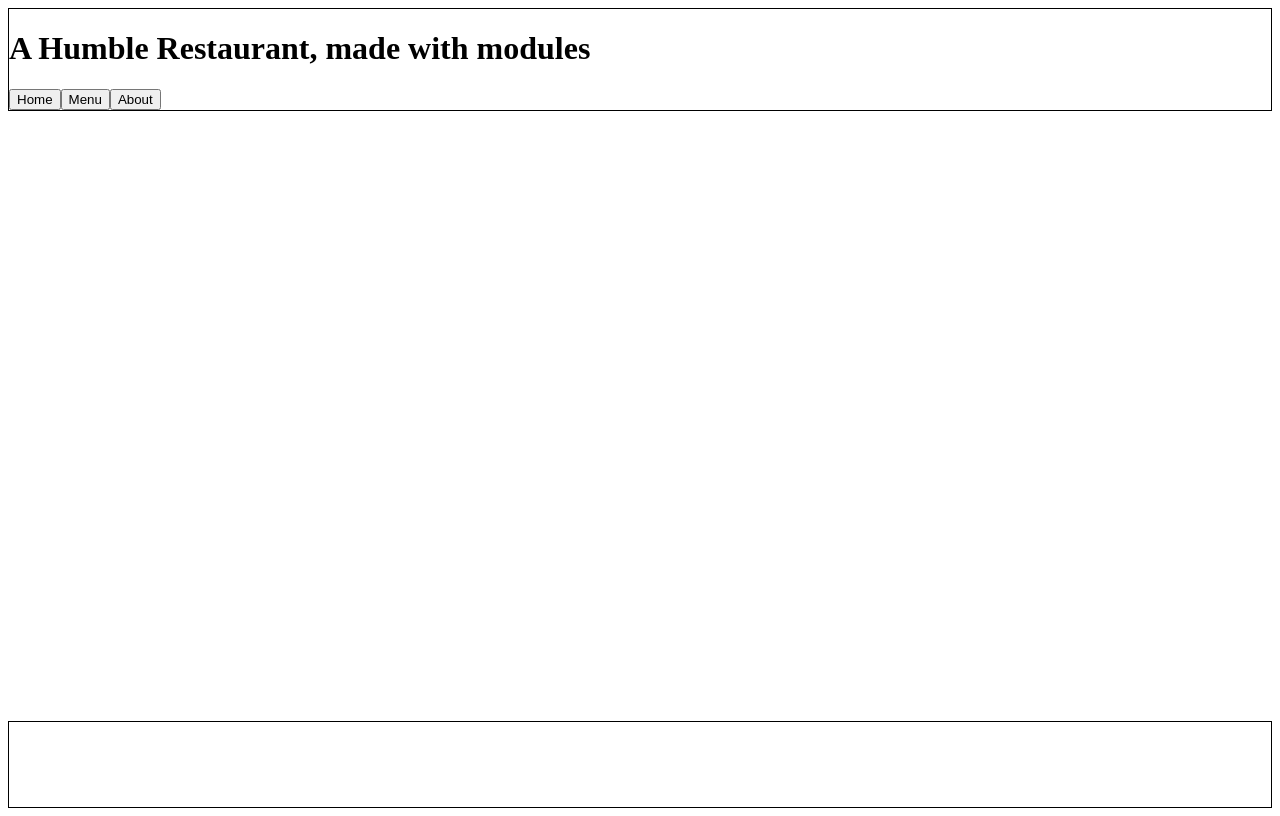
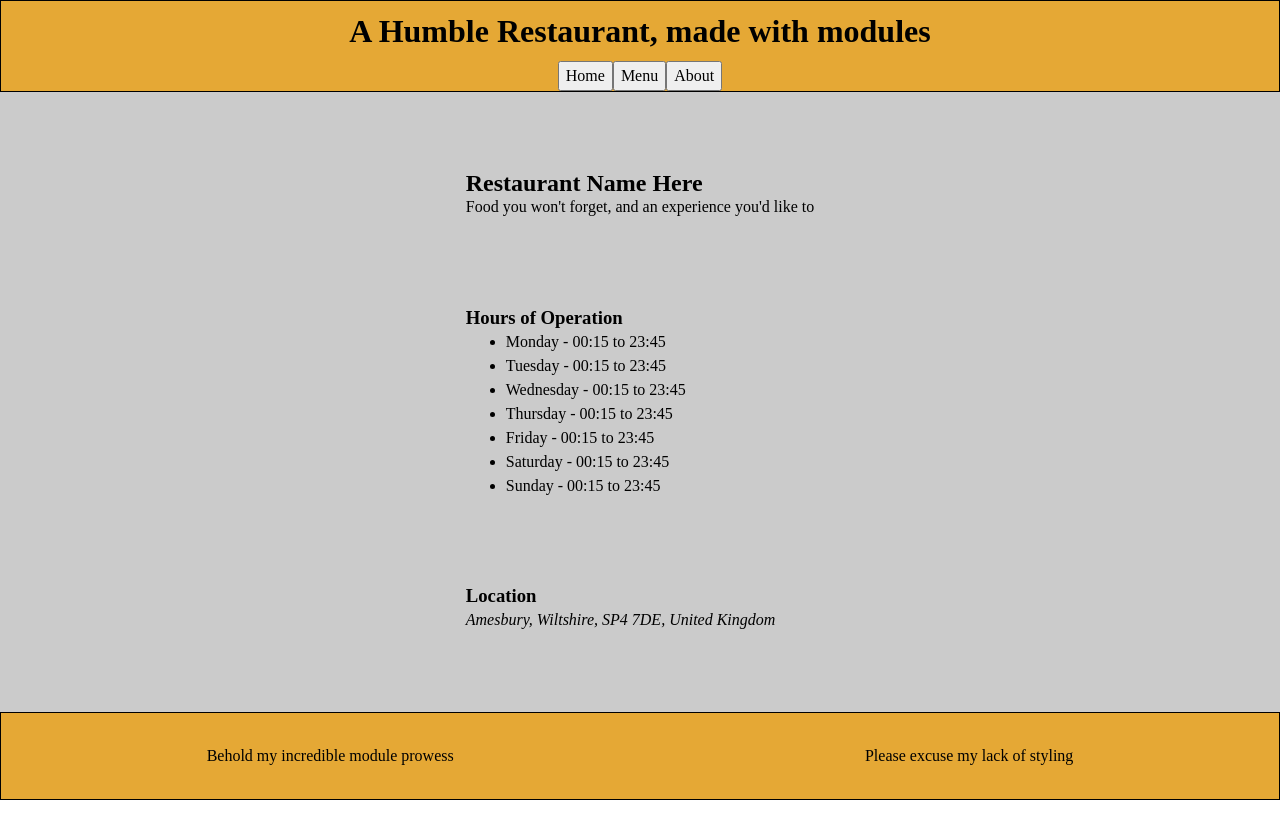
Before and after one commit to kondratkoj/restaurant_page, a website built with webpack: page src/template.html in a window 1280 px wide. Both pictures are taken after a click on the button "Home". Built offline with nearby package versions, Linux system fonts and the light colour scheme.

Commit message:
Got the home page tab working

```diff
--- /dev/null
+++ b/src/home.js
@@ -0,0 +1,45 @@
+import { makeElement } from "./domHelper.js";
+import "./styles/reset.css";
+import "./styles/home.css";
+
+export function createHome() {
+  const openHours = [
+    "Monday - 00:15 to 23:45",
+    "Tuesday - 00:15 to 23:45",
+    "Wednesday - 00:15 to 23:45",
+    "Thursday - 00:15 to 23:45",
+    "Friday - 00:15 to 23:45",
+    "Saturday - 00:15 to 23:45",
+    "Sunday - 00:15 to 23:45",
+  ]
+
+  const home = makeElement("div", "home");
+
+  const intro = makeElement("section", "intro");
+  const restName = makeElement("h2", "restName", "Restaurant Name Here");
+  const tagLine = makeElement("div", "tagLine", "Food you won't forget, and an experience you'd like to");
+  const image = makeElement("img", "image");
+
+  const hours = makeElement("section", "hours");
+  const hrTitle = makeElement("h3", "hrTitle","Hours of Operation");
+  const hrList = makeElement("ul", "hrList");
+
+  const location = makeElement("section", "location");
+  const locTitle = makeElement("h3", "locTitle", "Location");
+  const address = makeElement("address", "address");
+
+  address.textContent = "Amesbury, Wiltshire, SP4 7DE, United Kingdom"
+
+  intro.append(restName, tagLine, image);
+  hours.append(hrTitle, hrList);
+  location.append(locTitle, address);
+
+  for (const day of openHours) {
+    const schedule = makeElement("li", "schedule", day,);
+    hrList.append(schedule);
+  }
+
+  home.append(intro, hours, location);
+
+  return home;
+}
--- a/src/index.js
+++ b/src/index.js
@@ -1,5 +1,7 @@
 import "./styles/global.css"
+import "./styles/reset.css"
 import { makeElement } from "./domHelper.js";
+import { createHome } from "./home.js";
 
 const body = document.querySelector("body");
 const header = makeElement("div", "header");
@@ -10,7 +12,14 @@ const navBar = makeElement("nav", "navBar")
 const homeBtn = makeElement("button", "homeBtn", "Home");
 const menuBtn = makeElement("button", "menuBtn", "Menu");
 const aboutBtn = makeElement("button", "aboutBtn", "About");
+const footerText = makeElement("div", "footerText", "Behold my incredible module prowess");
+const footerText2 = makeElement("div", "footerText2","Please excuse my lack of styling");
 
 body.append(header, main, footer);
 header.append(pageTitle, navBar)
 navBar.append(homeBtn, menuBtn, aboutBtn)
+footer.append(footerText, footerText2);
+
+homeBtn.addEventListener("click", () => {
+  main.append(createHome());
+})
--- a/src/styles/global.css
+++ b/src/styles/global.css
@@ -16,12 +16,24 @@ body {
 
 .header {
   grid-area: header;
+  display: grid;
+  grid-template-rows: 2fr 1fr;
+  align-items: center;
+  justify-items: center;
+  text-align: center;
+  background-color:rgb(229, 168, 53)
 }
 
-.main {
+.content {
   grid-area: main;
+  background-color: rgb(203, 203, 203)
 }
 
 .footer {
   grid-area: footer;
+  display: flex;
+  justify-content: space-around;
+  align-items: center;
+  background-color: rgb(229, 168, 53)
+
 }
--- /dev/null
+++ b/src/styles/home.css
@@ -0,0 +1,7 @@
+.home {
+  display: grid;
+  grid-template-rows: 1fr 1fr 1fr;
+  height: 100%;
+  justify-content: center;
+  align-items: center;
+}
--- /dev/null
+++ b/src/styles/reset.css
@@ -0,0 +1,53 @@
+/*
+  Josh's Custom CSS Reset
+  https://www.joshwcomeau.com/css/custom-css-reset/
+*/
+
+*, *::before, *::after {
+  box-sizing: border-box;
+}
+
+*:not(dialog) {
+  margin: 0;
+}
+
+@media (prefers-reduced-motion: no-preference) {
+  html {
+    interpolate-size: allow-keywords;
+  }
+}
+
+body {
+  /* line-height: 1.5; */
+  -webkit-font-smoothing: antialiased;
+  line-height: calc(1em + 0.5rem);  /* doesn't work with code playgrounds */
+}
+
+a {
+  text-decoration: none;
+}
+
+img, picture, video, canvas, svg {
+  display: block;
+  max-width: 100%;
+}
+
+input, button, textarea, select {
+  font: inherit;
+}
+
+p, h1, h2, h3, h4, h5, h6 {
+  overflow-wrap: break-word;
+}
+
+p {
+  text-wrap: pretty;
+}
+
+h1, h2, h3, h4, h5, h6 {
+  text-wrap: balance;
+}
+
+#root, #__next {
+  isolation: isolate;
+}
```
Also changed, not shown: photos/food.jpg (added).
